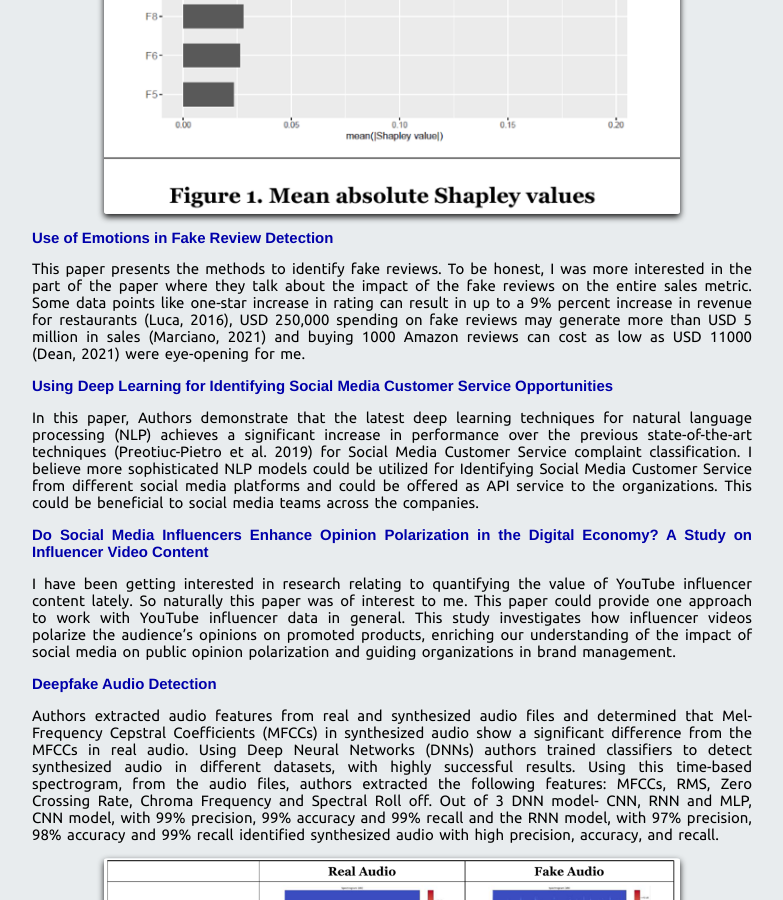
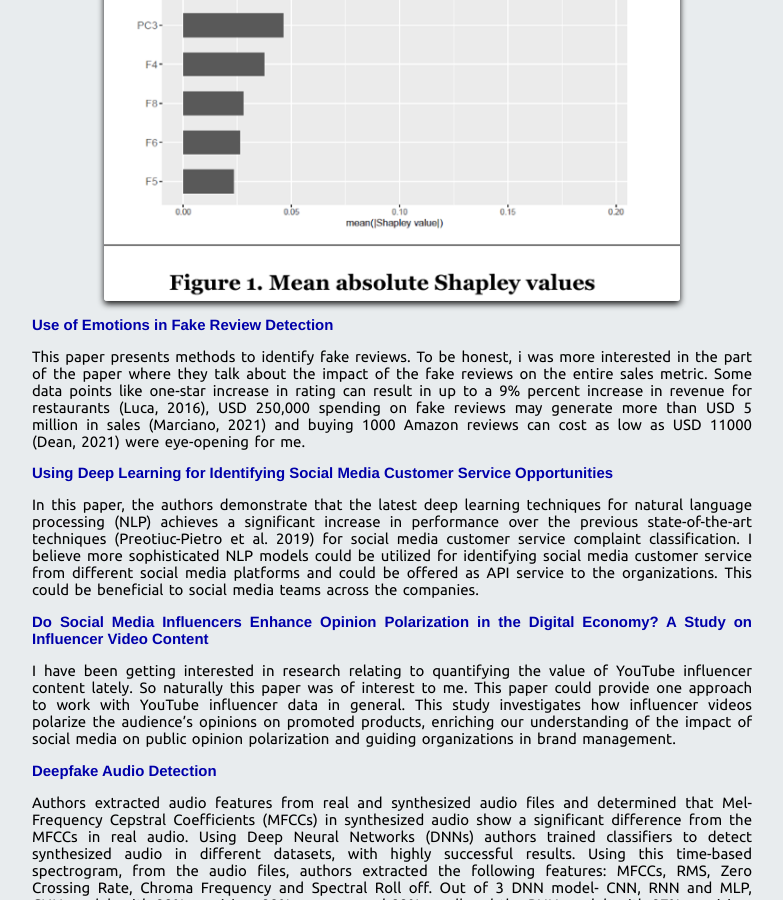
Before and after one commit to pratik98/pratik98.github.com, a Jekyll site: the page built from _posts/2022-08-25-AMCIS2022.md, in a window 1280 px wide and 900 px high, scrolled down 4161 px. Shown: the whole window, without its empty margins (248-1031 px from the left). Built offline with Jekyll 4.4.1, drawn with Linux system fonts in a browser that asks for light colours; nearby versions of some CDN libraries; library files that are not in the unit come from our copies; comment, search, counter and statistics services are not loaded; some of the changed text lies outside the part shown.

Commit message:
grammer corrections

```diff
--- a/_posts/2022-08-25-AMCIS2022.md
+++ b/_posts/2022-08-25-AMCIS2022.md
@@ -59,11 +59,11 @@ This paper utilizes SHAP values to understand the bond excess returns. SHAP valu
 ![shap](/images/amcis/bond_excess.png)
 
 #### [Use of Emotions in Fake Review Detection](https://aisel.aisnet.org/amcis2022/sig_odis/sig_odis/2) ####
-This paper presents the methods to identify fake reviews. To be honest, I was more interested in the part of the paper where they talk about the impact of the fake reviews on the entire sales metric. Some data points like one-star increase in rating can result in up to a 9% percent increase in revenue for restaurants (Luca, 2016), USD 250,000 spending on fake reviews may generate more than USD 5 million in sales (Marciano, 2021) and buying 1000 Amazon reviews can cost as low as USD 11000 (Dean, 2021) were eye-opening for me.
+This paper presents methods to identify fake reviews. To be honest, i was more interested in the part of the paper where they talk about the impact of the fake reviews on the entire sales metric. Some data points like one-star increase in rating can result in up to a 9% percent increase in revenue for restaurants (Luca, 2016), USD 250,000 spending on fake reviews may generate more than USD 5 million in sales (Marciano, 2021) and buying 1000 Amazon reviews can cost as low as USD 11000 (Dean, 2021) were eye-opening for me.
 
 
 #### [Using Deep Learning for Identifying Social Media Customer Service Opportunities](https://aisel.aisnet.org/amcis2022/sig_sc/sig_sc/2) ####
-In this paper, Authors demonstrate that the latest deep learning techniques for natural language processing (NLP) achieves a significant increase in performance over the previous state-of-the-art techniques (Preotiuc-Pietro et al. 2019) for Social Media Customer Service complaint classification. I believe more sophisticated NLP models could be utilized for Identifying Social Media Customer Service from different social media platforms and could be offered as API service to the organizations. This could be beneficial to social media teams across the companies.
+In this paper, the authors demonstrate that the latest deep learning techniques for natural language processing (NLP) achieves a significant increase in performance over the previous state-of-the-art techniques (Preotiuc-Pietro et al. 2019) for social media customer service complaint classification. I believe more sophisticated NLP models could be utilized for identifying social media customer service from different social media platforms and could be offered as API service to the organizations. This could be beneficial to social media teams across the companies.
 
 #### [Do Social Media Influencers Enhance Opinion Polarization in the Digital Economy? A Study on Influencer Video Content](https://aisel.aisnet.org/amcis2022/sig_sc/sig_sc/6) ####
 I have been getting interested in research relating to quantifying the value of YouTube influencer content lately. So naturally this paper was of interest to me. This paper could provide one approach to work with YouTube influencer data in general. This study investigates how influencer videos polarize the audience's opinions on promoted products, enriching our understanding of the impact of social media on public opinion polarization and guiding organizations in brand management.
```
Also changed, not shown: other parts of _posts/2022-08-25-AMCIS2022.md (+14 -14 lines).
